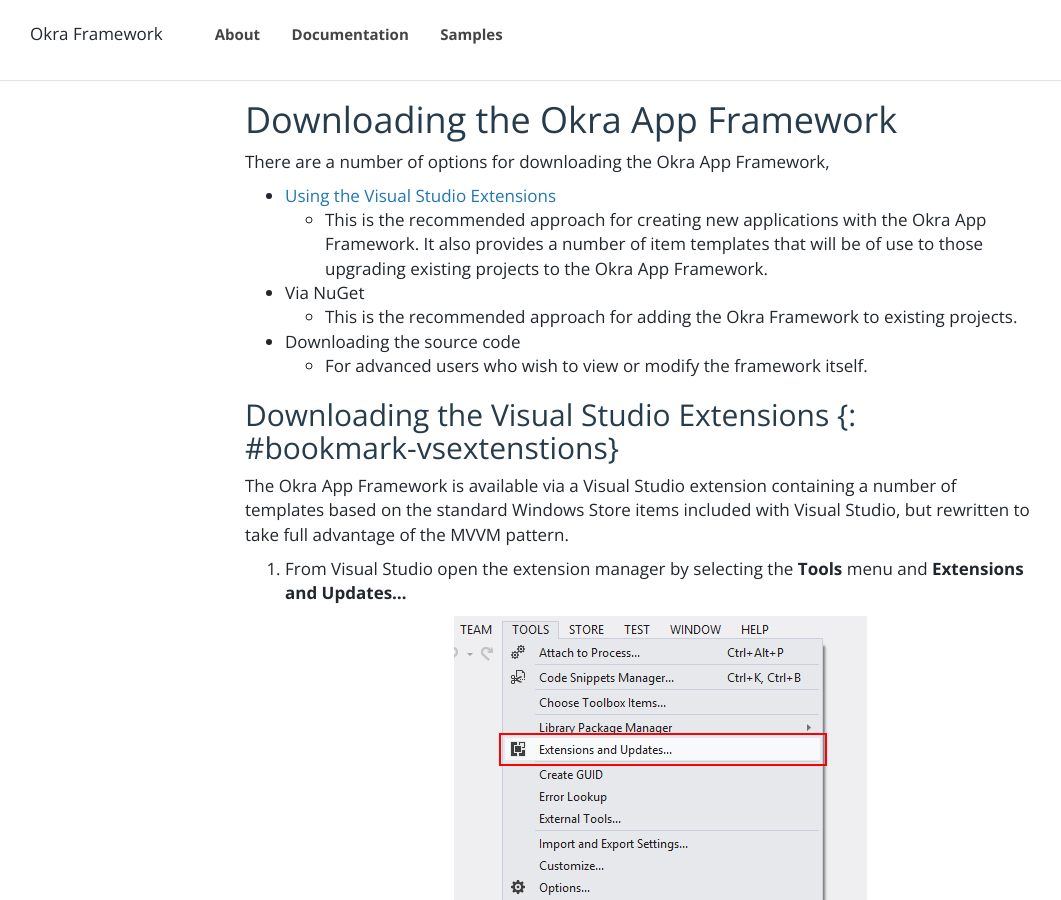
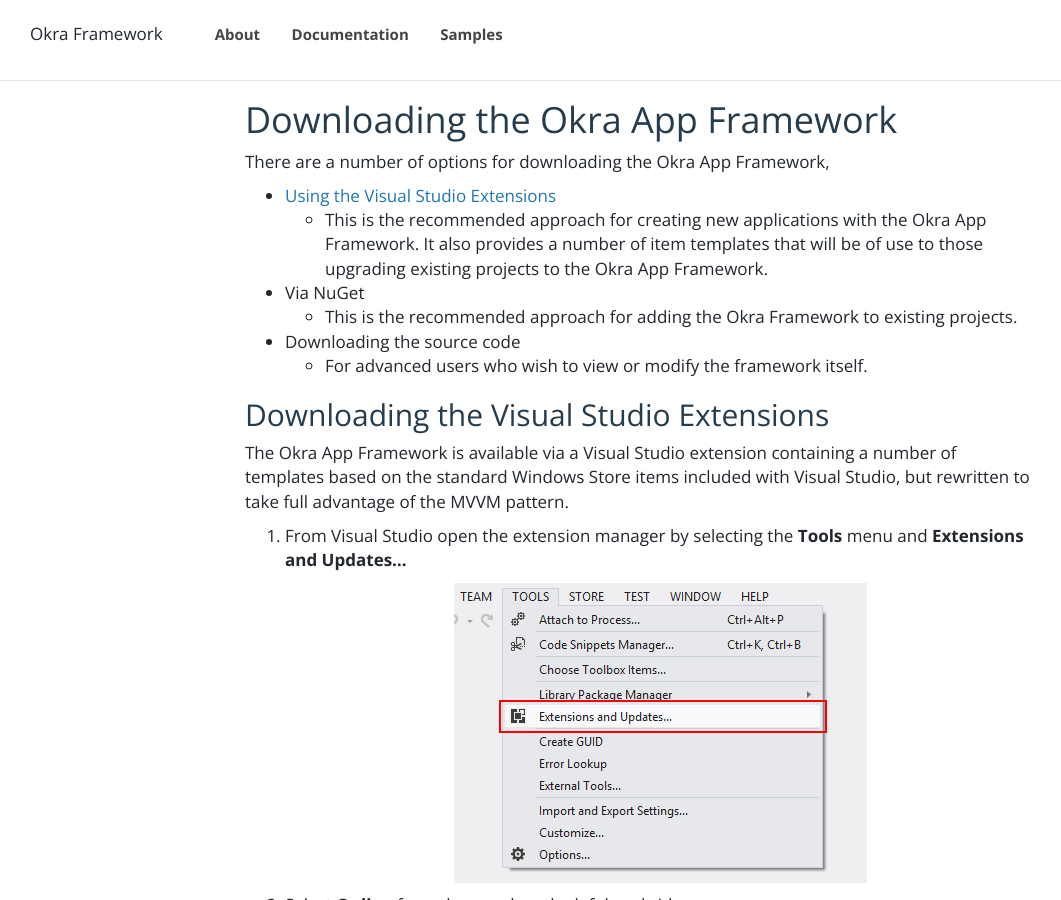
Before and after one commit to OkraFramework/OkraFramework.github.io, a Jekyll site: the page built from documentation/okra_app_framework/getting_started_downloading.md, in a window 1280 px wide and 900 px high. Shown: the whole window, without its empty margins (0-1061 px from the left). Built offline with Jekyll 4.4.1, drawn with Linux system fonts in a browser that asks for light colours; nearby versions of some CDN libraries; some of the changed lines change nothing that is shown.

Commit message:
Move bookmark onto separate line

```diff
--- a/documentation/okra_app_framework/getting_started_downloading.md
+++ b/documentation/okra_app_framework/getting_started_downloading.md
@@ -16,8 +16,9 @@
 * Downloading the source code
   - For advanced users who wish to view or modify the framework itself.
 
-Downloading the Visual Studio Extensions {: #bookmark-vsextenstions}
+Downloading the Visual Studio Extensions
 ----------------------------------------
+{: #bookmark-vsextenstions}
 
 The Okra App Framework is available via a Visual Studio extension containing a number of templates based on the standard Windows Store items included with Visual Studio,
 but rewritten to take full advantage of the MVVM pattern.
```
